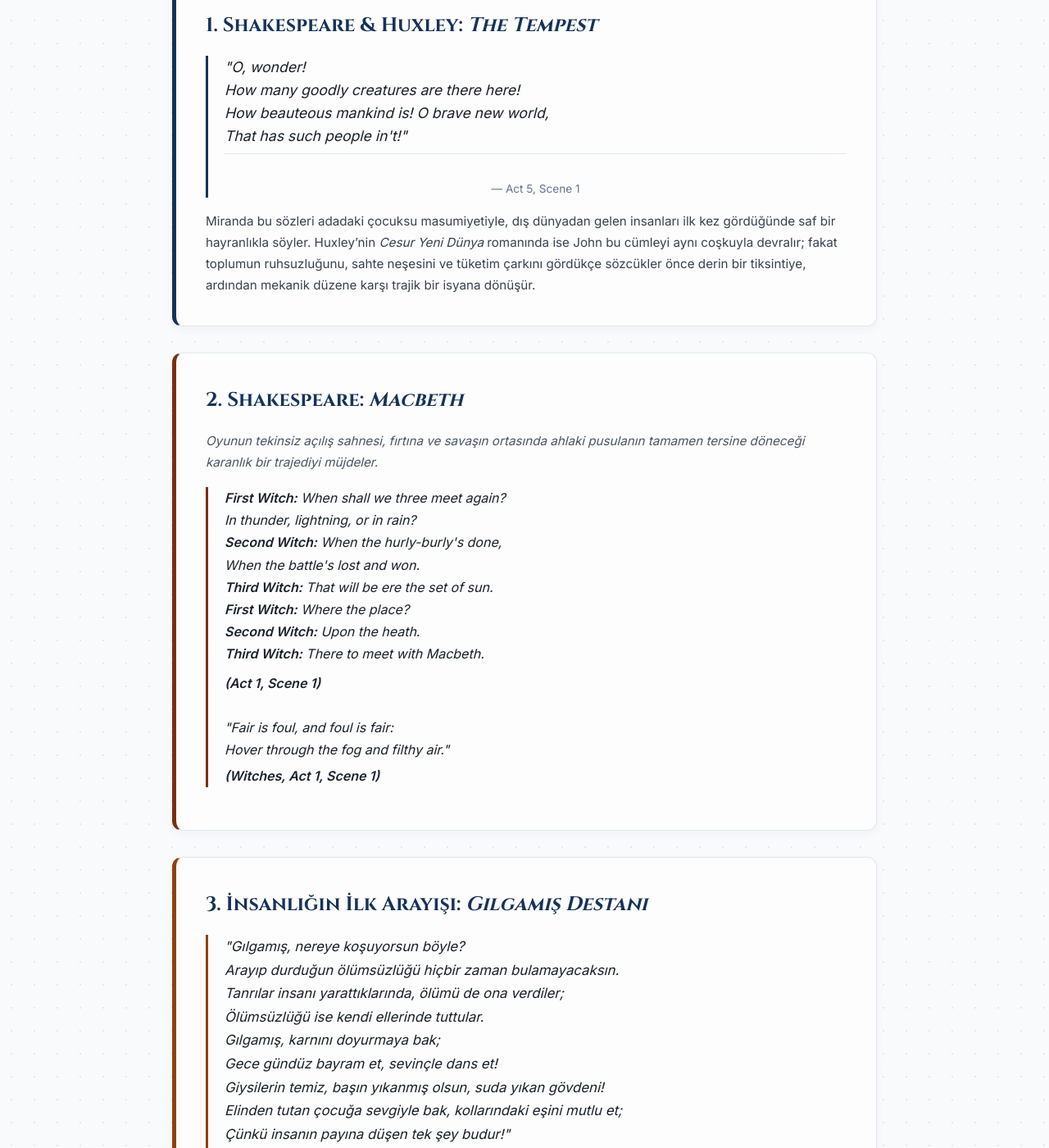
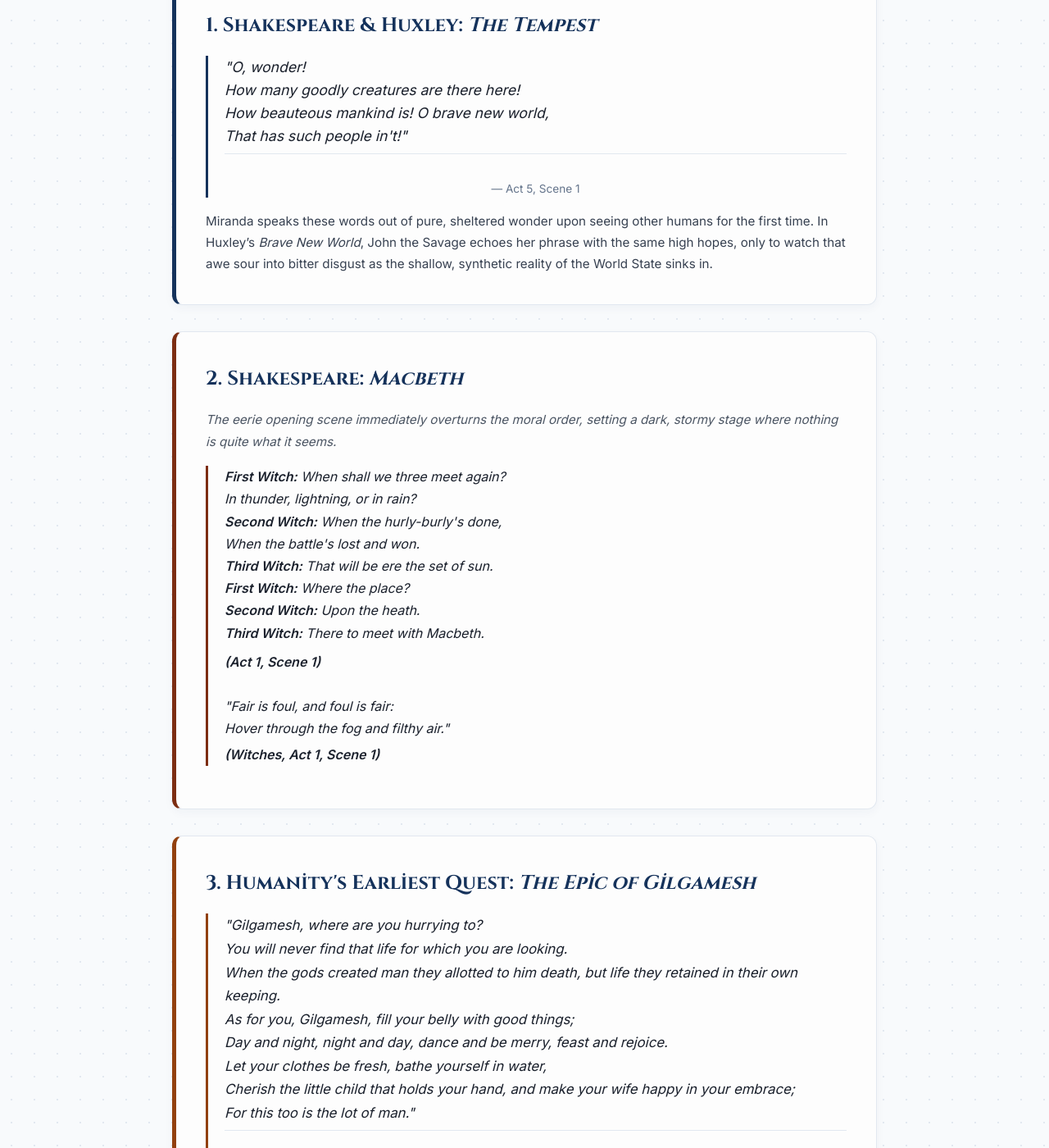
Before and after one commit to adalienver/adalienver.github.io, a Jekyll site: the page built from index.md, in a window 1280 px wide and 1400 px high, scrolled down 465 px. Shown: the whole window at 82% size. Built offline with Jekyll 4.4.1, drawn with Linux system fonts in a browser that asks for light colours; some of the changed text lies outside the part shown.

Commit message:
Update index.md

```diff
--- a/index.md
+++ b/index.md
@@ -33,7 +33,7 @@ title: Ana Sayfa
   </blockquote>
 
   <p style="font-size: 0.95rem; line-height: 1.7; color: #374151;">
-    Miranda bu sözleri adadaki çocuksu masumiyetiyle, dış dünyadan gelen insanları ilk kez gördüğünde saf bir hayranlıkla söyler. Huxley’nin <em>Cesur Yeni Dünya</em> romanında ise John bu cümleyi aynı coşkuyla devralır; fakat toplumun ruhsuzluğunu, sahte neşesini ve tüketim çarkını gördükçe sözcükler önce derin bir tiksintiye, ardından mekanik düzene karşı trajik bir isyana dönüşür.
+    Miranda speaks these words out of pure, sheltered wonder upon seeing other humans for the first time. In Huxley’s <em>Brave New World</em>, John the Savage echoes her phrase with the same high hopes, only to watch that awe sour into bitter disgust as the shallow, synthetic reality of the World State sinks in.
   </p>
 </div>
 
@@ -42,7 +42,7 @@ title: Ana Sayfa
   <h2 style="font-family: 'Cinzel', serif; border: none; margin-bottom: 1rem;">2. Shakespeare: <em>Macbeth</em></h2>
 
   <p style="font-size: 0.95rem; color: #4b5563; margin-bottom: 1rem; font-style: italic;">
-    Oyunun tekinsiz açılış sahnesi, fırtına ve savaşın ortasında ahlaki pusulanın tamamen tersine döneceği karanlık bir trajediyi müjdeler.
+    The eerie opening scene immediately overturns the moral order, setting a dark, stormy stage where nothing is quite what it seems.
   </p>
 
   <blockquote style="font-size: 1rem; line-height: 1.7; font-style: italic; color: #1a202c; border-left: 3px solid #7c2d12; padding-left: 1.25rem; margin: 1rem 0;">
@@ -64,20 +64,23 @@ title: Ana Sayfa
 
 <!-- 3. Epic of Gilgamesh -->
 <div class="card" style="background: #fdfdfd; border-left: 5px solid #92400e;">
-  <h2 style="font-family: 'Cinzel', serif; border: none; margin-bottom: 1rem;">3. İnsanlığın İlk Arayışı: <em>Gılgamış Destanı</em></h2>
+  <h2 style="font-family: 'Cinzel', serif; border: none; margin-bottom: 1rem;">3. Humanity's Earliest Quest: <em>The Epic of Gilgamesh</em></h2>
 
   <blockquote style="font-size: 1.05rem; line-height: 1.7; font-style: italic; color: #1a202c; border-left: 3px solid #92400e; padding-left: 1.25rem; margin: 1rem 0;">
-    "Gılgamış, nereye koşuyorsun böyle?<br>
-    Arayıp durduğun ölümsüzlüğü hiçbir zaman bulamayacaksın.<br>
-    Tanrılar insanı yarattıklarında, ölümü de ona verdiler;<br>
-    Ölümsüzlüğü ise kendi ellerinde tuttular.<br>
-    Gılgamış, karnını doyurmaya bak;<br>
-    Gece gündüz bayram et, sevinçle dans et!<br>
-    Giysilerin temiz, başın yıkanmış olsun, suda yıkan gövdeni!<br>
-    Elinden tutan çocuğa sevgiyle bak, kollarındaki eşini mutlu et;<br>
-    Çünkü insanın payına düşen tek şey budur!"
-    <footer style="font-size: 0.85rem; margin-top: 0.4rem; color: var(--muted); font-style: normal;">— Tablet X, Siduri'nin Öğüdü</footer>
+    "Gilgamesh, where are you hurrying to?<br>
+    You will never find that life for which you are looking.<br>
+    When the gods created man they allotted to him death, but life they retained in their own keeping.<br>
+    As for you, Gilgamesh, fill your belly with good things;<br>
+    Day and night, night and day, dance and be merry, feast and rejoice.<br>
+    Let your clothes be fresh, bathe yourself in water,<br>
+    Cherish the little child that holds your hand, and make your wife happy in your embrace;<br>
+    For this too is the lot of man."
+    <footer style="font-size: 0.85rem; margin-top: 0.4rem; color: var(--muted); font-style: normal;">— Tablet X, Siduri's Counsel</footer>
   </blockquote>
+
+  <p style="font-size: 0.95rem; line-height: 1.7; color: #374151;">
+    Siduri offers simple, compassionate wisdom to a grieving king: abandon the impossible hunt for immortality, and instead embrace the warmth, family, and fragile joys of ordinary human life.
+  </p>
 </div>
 
 <!-- 4. Ferhan Şensoy - Şahları da Vururlar -->
@@ -157,10 +160,10 @@ Failatün faşizma Failatün çok saçma.</blockquote>
 <div class="card">
   <h2>İngilizce Mütercim ve Tercümanlık Eğitimi ve Önemi</h2>
   <p style="margin-top: 0.8rem; font-size: 1rem; line-height: 1.8; color: #2d3748;">
-    İngilizce Mütercim ve Tercümanlık disiplini, filolojik yaklaşımların ötesine geçerek doğrudan <strong>çeviri odaklı (translation-oriented)</strong> bir uzmanlık alanı sunar. Bu eğitim; <em>ardıl çeviri</em>, <em>simültane çeviri</em> ve <em>yazılı metni anında sözlü aktarma (sight interpreting)</em> gibi bilişsel yükü yüksek, teknik ve profesyonel becerileri kapsar.
+    İngilizce Mütercim ve Tercümanlık disiplini, İngili Dili ve Edebiyatı, dilbilimgibi beşerie bilimlerin ötesine  geçerek doğrudan <strong>çeviri odaklı (translation-oriented)</strong> bir eğitim sunar. Bu eğitim; <em>ardıl çeviri</em>, <em>simültane çeviri</em> ve <em>yazılı metni anında sözlü aktarma (sight interpreting)</em> gibi bilişsel yükü yüksek, teknik ve profesyonel becerileri kapsar.
   </p>
   <div class="abstract-quote" style="border-left: 4px solid var(--primary); background: #f8fafc; padding: 1rem; margin-top: 1.2rem; font-style: italic;">
-    <strong>Yapay Zekâ Çağında Çevirmenlik:</strong> Teknolojik determinizmin hüküm sürdüğü bu dönemde, kültürel bağlamı kavrayabilen, etik sorumluluk taşıyan ve terminolojik derinliğe sahip profesyonel tercümanların önemi azalmamakta; aksine stratejik bir değer kazanmaktadır.
+    <strong>Yapay Zekâ Çağında Çevirmenlik:</strong> Yapay zeka teknolojisinin öne çıktığı bu dönemde, kültürel bağlamı kavrayabilen, etik sorumluluk taşıyan ve terminolojye hakim olan profesyonel tercümanların önemi azalmamakta, aksine daha fazla önem kazanmaktadır.
   </div>
 </div>
 
```
